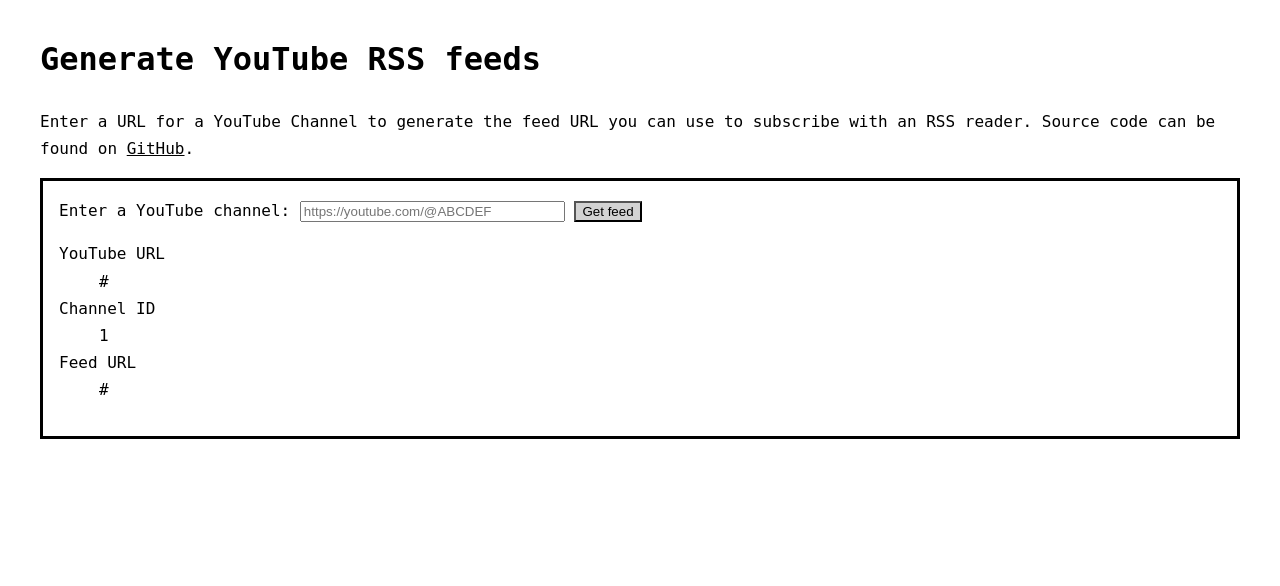
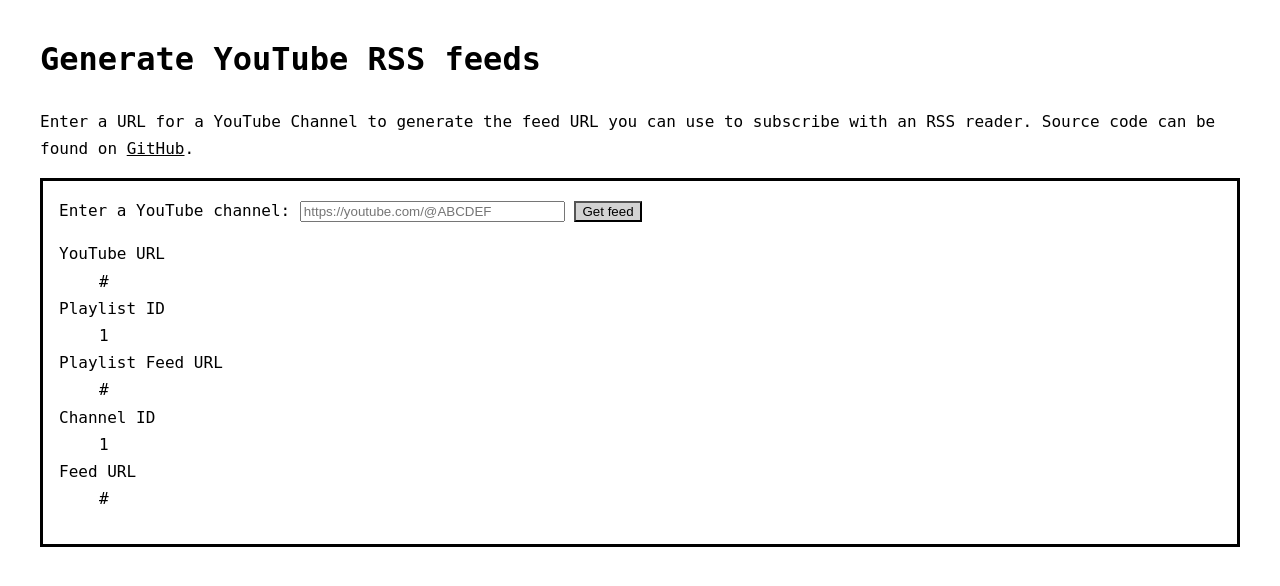
Before and after one commit to PeskyPotato/yt-rss, a Flask app: template templates/index.html in a window 1280 px wide. Shown: the top 586 px of the page. Run offline with Flask 3, Linux system fonts and the light colour scheme; the template is opened without the code that fills it: most values are stand-ins (such as "Sample title", 1, 10 or a date in 2020).

Commit message:
Be able to render feeds for playlists

```diff
--- a/app.py
+++ b/app.py
@@ -39,4 +39,10 @@
         "feed_url": f"https://www.youtube.com/feeds/videos.xml?channel_id={channel_id}",
         "webpage_url": info.get("webpage_url")
     }
+
+    playlist_id = info.get("id")
+    if playlist_id and playlist_id.startswith("PL"):
+        data["playlist_id"] = playlist_id
+        data["playlist_feed_url"] = f"https://www.youtube.com/feeds/videos.xml?playlist_id={playlist_id}"
+
     return render_template("index.html", data=data)
--- a/templates/index.html
+++ b/templates/index.html
@@ -33,6 +33,12 @@
                     <dl>
                         <dt>YouTube URL</dt>
                         <dd>{{ data.webpage_url }}</dd>
+                        {% if data.playlist_id is defined %}
+                            <dt>Playlist ID</dt>
+                            <dd>{{ data.playlist_id }}</dd>
+                            <dt>Playlist Feed URL</dt>
+                            <dd>{{ data.playlist_feed_url }}</dd>
+                        {% endif %}
                         <dt>Channel ID</dt>
                         <dd>{{ data.channel_id }}</dd>
                         <dt>Feed URL</dt>
```
